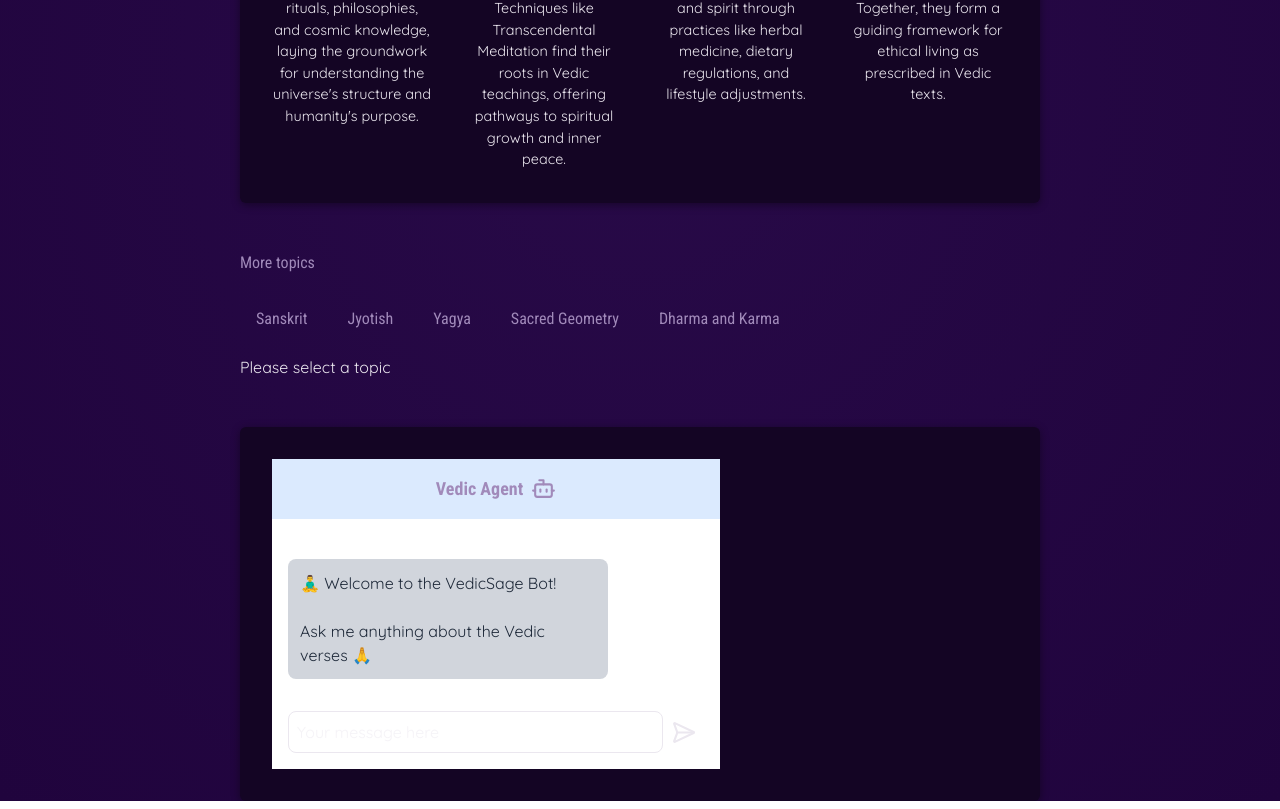
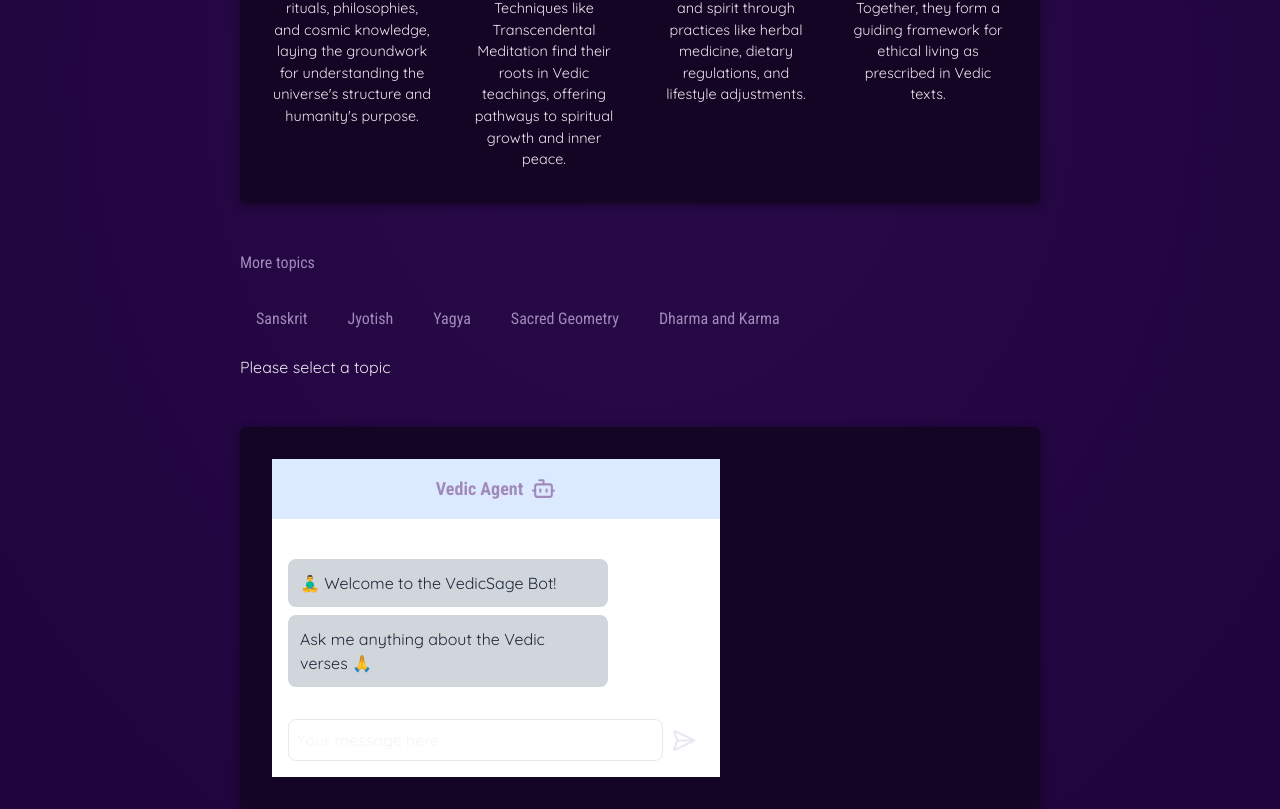
Before and after one commit to crisnguyendev/miu-cs589-ai-agent-ui, a React (Vite) app: page / in a window 1280 px wide. Shown: the part 650-1459 px from the top of the page. Built offline with nearby package versions, Linux system fonts and the light colour scheme.

Commit message:
Change API URL for AI Agent, remodel answer

```diff
--- a/src/components/ChatComponent.jsx
+++ b/src/components/ChatComponent.jsx
@@ -31,19 +31,40 @@ const ChatComponent = () => {
         Vedic Agent <LuBot size={25} />
       </h2>
       <div className="flex-1 overflow-y-auto p-4 space-y-2 max-h-96">
-        {messages.map((msg, index) => (
-          <div
-            key={index}
-            id="ai-reply"
-            className={`p-3 rounded-lg max-w-xs whitespace-pre-wrap ${
-              msg.sender === "user"
-                ? "bg-blue-500 text-white ml-auto"
-                : "bg-gray-300 text-gray-800"
-            }`}
-          >
-            <Markdown>{msg.text}</Markdown>
-          </div>
-        ))}
+        {messages.map((msg, index) => {
+          if (msg.sender === "user") {
+            return (
+              <div
+                key={index}
+                id="user-question"
+                className="p-3 rounded-lg max-w-xs whitespace-pre-wrap bg-blue-500 text-white ml-auto"
+              >
+                <Markdown>{msg.text}</Markdown>
+              </div>
+            );
+          } else {
+            // Split bot message into answer and quotes (if any)
+            const [answer, ...quotes] = msg.text.split("\n\n");
+            return (
+              <div key={index} className="space-y-2">
+                <div
+                  id="ai-answer"
+                  className="p-3 rounded-lg max-w-xs whitespace-pre-wrap bg-gray-300 text-gray-800"
+                >
+                  <Markdown>{answer}</Markdown>
+                </div>
+                {quotes.length > 0 && (
+                  <div
+                    id="ai-reply"
+                    className="p-3 rounded-lg max-w-xs whitespace-pre-wrap bg-gray-300 text-gray-800 text-left"
+                  >
+                    <Markdown>{quotes.join("\n\n")}</Markdown>
+                  </div>
+                )}
+              </div>
+            );
+          }
+        })}
       </div>
       <div className="flex items-center p-4 bg-white">
         <input
--- a/src/hooks/useChatbot.js
+++ b/src/hooks/useChatbot.js
@@ -1,6 +1,7 @@
 import { useState } from "react";
 import axios from "axios";
 import config from "../config";
+
 const useChatbot = () => {
   const [messages, setMessages] = useState([]);
 
@@ -12,18 +13,20 @@ const useChatbot = () => {
     setMessages(newMessages);
 
     try {
-      const response = await axios.get(`${config.API_URL}/retrieve`, {
+      const response = await axios.get(`${config.API_URL}/answer`, {
         params: { query: message, k: 5 },
       });
 
-      const results = response.data.results;
+      const answer = response.data.answer;
+      const contexts = response.data.context;
 
-      const botReply = results
+      // Construct botReply with answer first, followed by context quotes
+      const botReply = `Answer: ${answer}\n\n${contexts
         .map(
           (item, index) =>
-            `${index + 1}. ${item.verse} \n📚 Source: ${item.source}`
+            `${index + 1}. ${item.verse}\n📚 Source: ${item.source}`
         )
-        .join("\n\n");
+        .join("\n\n")}`;
 
       setMessages([...newMessages, { text: botReply, sender: "bot" }]);
     } catch (error) {
--- a/src/index.css
+++ b/src/index.css
@@ -82,6 +82,7 @@ main h2 {
 
 #ai-reply li p {
   color: gold;
+  font-size: 0.7rem !important ;
 }
 
 #ai-concepts li img {
```
